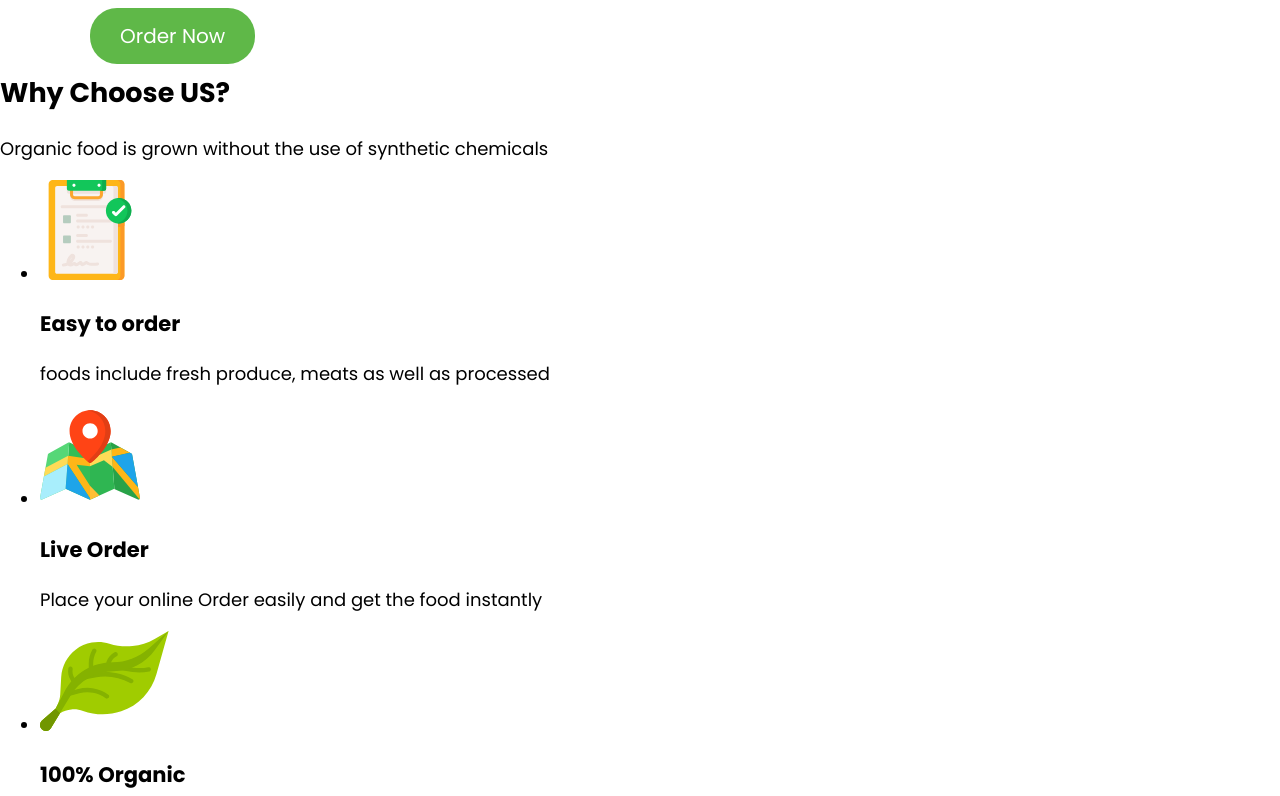
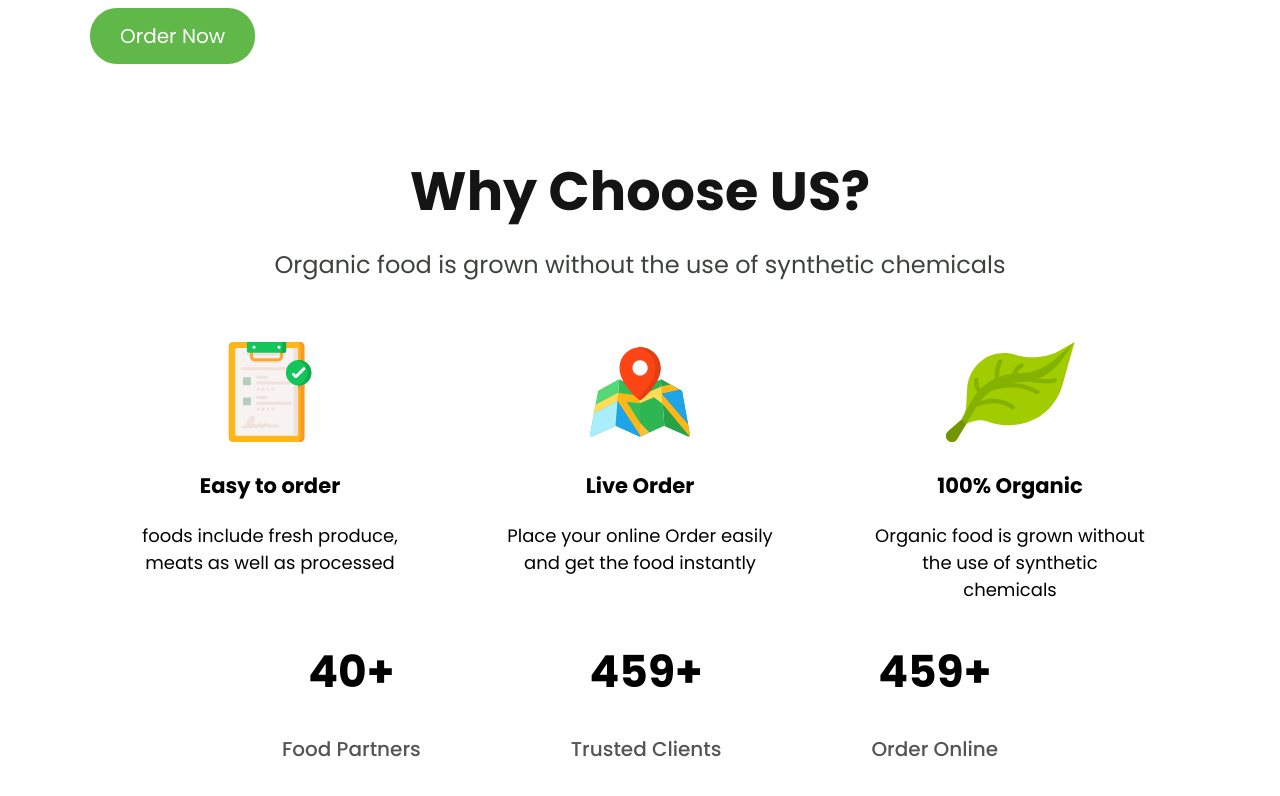
Before and after one commit to ernisovnakaniet-netizen/ui-desk, a plain HTML site: page index.html in a window 1280 px wide. Shown: the part 1224-2020 px from the top of the page. Drawn offline with Linux system fonts and the light colour scheme.

Commit message:
add features section

```diff
--- a/css/styles.css
+++ b/css/styles.css
@@ -111,6 +111,7 @@ body {
   max-width: 1300px;
   margin: 0 auto;
   display: flex;
+  margin-bottom: 100px;
 }
 
 .hero__left {
@@ -155,3 +156,63 @@ body {
 }
 .hero__img {
 }
+
+.features {
+  max-width: 1010px;
+  margin: 0 auto;
+  margin-bottom: 170px;
+}
+
+.features__top {
+  text-align: center;
+}
+.features__title {
+  font-weight: 600;
+  font-size: 54px;
+  color: #151414;
+  margin: 0;
+  margin-bottom: 15px;
+}
+
+.features__desk {
+  font-size: 24px;
+
+  color: #3b433e;
+  margin: 0;
+  margin-bottom: 60px;
+}
+
+.features__list {
+  display: flex;
+  justify-content: center;
+  gap: 100px;
+  flex-wrap: wrap;
+}
+
+.features__item {
+  width: 270px;
+}
+
+.stat {
+  display: flex;
+  gap: 150px;
+  justify-content: center;
+}
+.stat__item {
+  display: flex;
+  flex-direction: column;
+  gap: 30px;
+}
+
+.stat__counter {
+  font-weight: 700;
+  font-size: 44px;
+  text-align: center;
+  color: #000;
+}
+.stat__item-name {
+  font-weight: 500;
+  font-size: 20px;
+  text-align: center;
+  color: #545454;
+}
--- a/index.html
+++ b/index.html
@@ -107,7 +107,7 @@
           <p class="features__desk">
             Organic food is grown without the use of synthetic chemicals
           </p>
-          <ul class="features__list">
+          <ul class="features__list reset-list">
             <li class="features__item">
               <img
                 src="./img/feat-1.svg"
```
